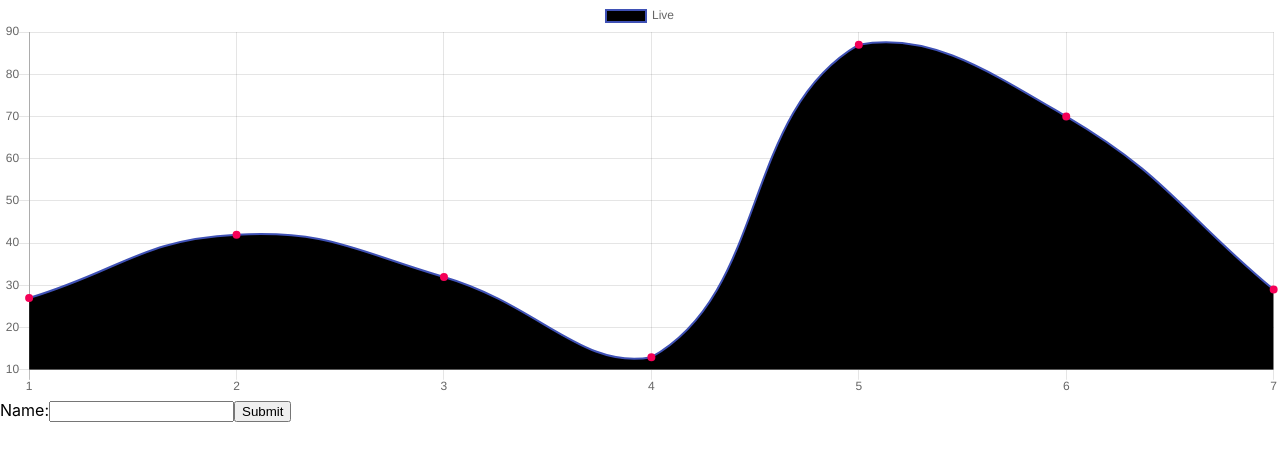
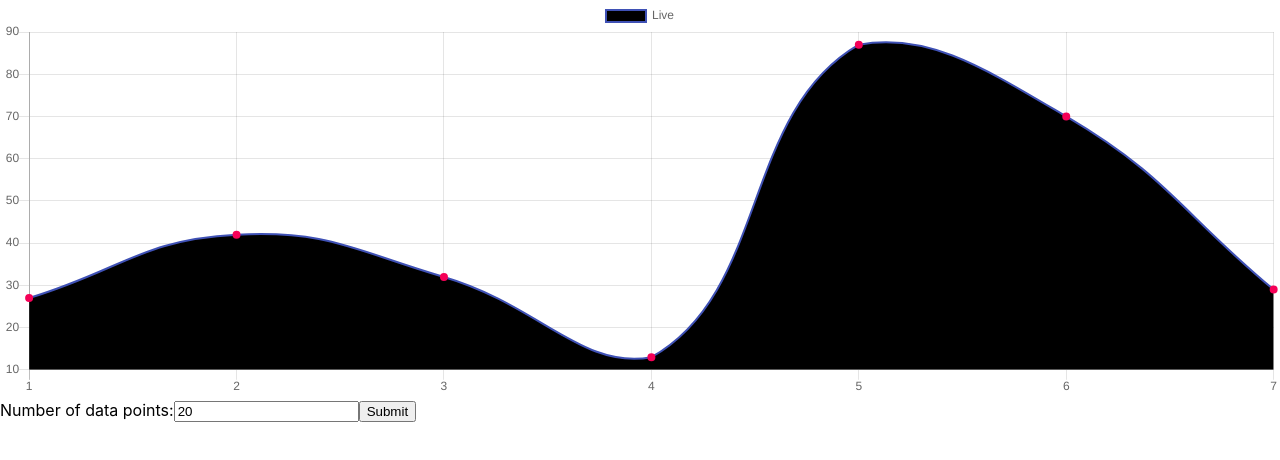
Before and after one commit to NUSTARS/2020-Data-Comm, a React (Create React App) app: page / in a window 1280 px wide. Shown: the top 460 px of the page. Built offline with nearby package versions, Linux system fonts and the light colour scheme.

Commit message:
change number of data points

```diff
--- a/src/App.js
+++ b/src/App.js
@@ -1,14 +1,20 @@
 import React from "react";
-import NameForm from "./ticks";
+import DataForm from "./ticks";
 import Graph from "./graph"
 
 class App extends React.Component {
 
+  constructor(props) {
+    super(props);
+  };
+
+  // console.log(props.value);
+
   render() {
     return (
       <div>
-        <Graph />
-        <NameForm />
+        {/* <Graph props={DataForm.state.value}/> */}
+        <DataForm />
       </div>
     );
   }
--- a/src/graph.js
+++ b/src/graph.js
@@ -19,7 +19,7 @@ class Graph extends React.Component {
     super(props);
     this.state = {
       meta: {
-        ticks: numTicks,
+        ticks: props.ticks,
         lab: [],
         dat: []
       },
@@ -50,7 +50,7 @@ class Graph extends React.Component {
             {
               ticks: {
                 autoSkip: true,
-                maxTicksLimit: numTicks
+                maxTicksLimit: props.ticks
               }
             }
           ]
@@ -74,7 +74,7 @@ class Graph extends React.Component {
       newDat.push(newNum);
       newLab.push(this.state.meta.lab.length+1);
 
-      const newMeta = {...this.state.meta, lab: newLab, dat: newDat}
+      const newMeta = {ticks: this.props.ticks, lab: newLab, dat: newDat}
       this.setState({meta: newMeta})
 
       const oldDataSet = this.state.lineChartData.datasets[0];
--- a/src/ticks.js
+++ b/src/ticks.js
@@ -1,10 +1,10 @@
 import React from "react";
-// import styled from "styled-components";
+import Graph from "./graph"
 
-class NameForm extends React.Component {
+class DataForm extends React.Component {
     constructor(props) {
       super(props);
-      this.state = {value: ''};
+      this.state = {value: 20};
 
       this.handleChange = this.handleChange.bind(this);
       this.handleSubmit = this.handleSubmit.bind(this);
@@ -12,24 +12,29 @@ class NameForm extends React.Component {
 
     handleChange(event) {
       this.setState({value: event.target.value});
+      console.log(this.state.value)
     }
 
     handleSubmit(event) {
-      alert('A name was submitted: ' + this.state.value);
+    //   alert('A name was submitted: ' + this.state.value);
       event.preventDefault();
+      this.setState({value: event.target.value})
     }
 
     render() {
       return (
+          <div>
+          <Graph ticks={this.state.value} />
         <form onSubmit={this.handleSubmit}>
           <label>
-            Name:
-            <input type="text" value={this.state.value} onChange={this.handleChange} />
+            Number of data points:
+            <input type="number" value={this.state.value || ''} onChange={this.handleChange} />
           </label>
-          <input type="submit" value="Submit" />
+          <input type="submit" value="Submit" onSubmit={this.handleSubmit}/>
         </form>
+        </div>
       );
     }
   }
 
-  export default NameForm;
+  export default DataForm;
```
